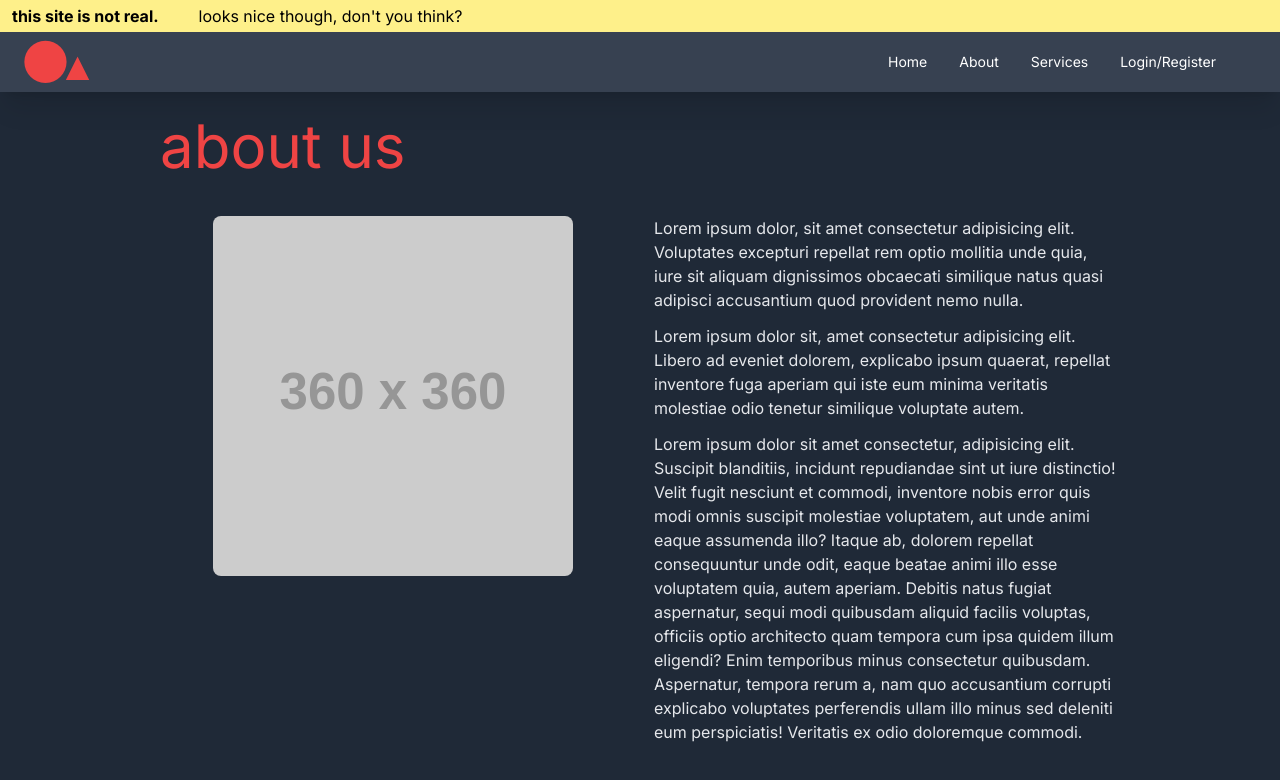
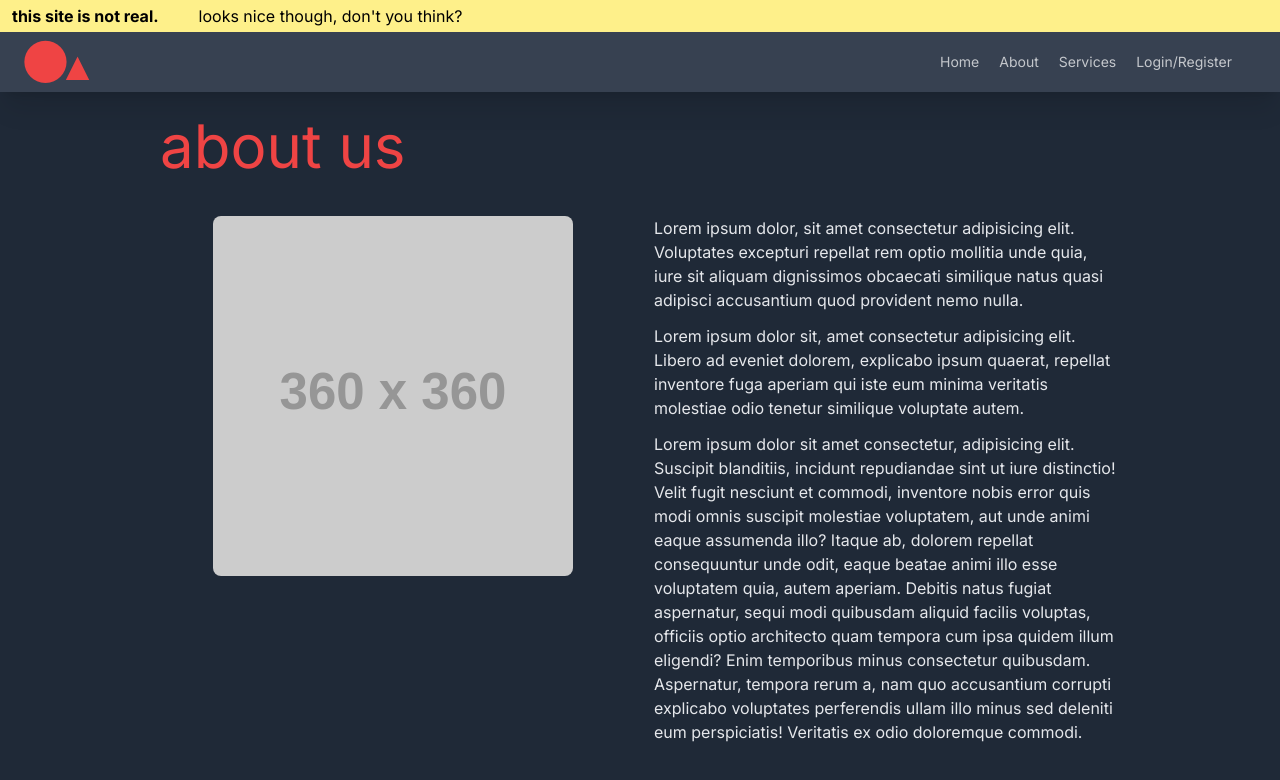
Before and after one commit to Allie-Howe/rockpunk, a Next.js app: page /about in a window 1280 px wide. Shown: the top 780 px of the page. Built offline with nearby package versions, Linux system fonts and the light colour scheme; a web font is replaced by a local one.

Commit message:
no margin on navlink

```diff
--- a/src/app/Nav.tsx
+++ b/src/app/Nav.tsx
@@ -52,7 +52,7 @@ export const Nav = () => {
             </div>
           </div>
           <div className={`${visibility} items-center md:flex`}>
-            <div className="flex flex-col md:flex-row md:mx-6">
+            <div className="flex flex-col md:flex-row md:mx-6 md:gap-5">
               <NavLink href='/'>Home</NavLink>
               <NavLink href='/about'>About</NavLink>
               <NavLink href='/services'>Services</NavLink>
--- a/src/app/components/NavLink.tsx
+++ b/src/app/components/NavLink.tsx
@@ -1,9 +1,9 @@
 import Link, { LinkProps } from 'next/link'
 import { PropsWithChildren } from 'react'
 
-export const NavLink = ({children, ...props}: PropsWithChildren<LinkProps>) => {
+export const NavLink = ({children, className, ...props}: PropsWithChildren<LinkProps & {className?: string}>) => {
   return (<Link
-    className={`my-1 text-sm hover:text-red-500 md:mx-4 md:my-0`}
+    className={`opacity-70 my-1 text-sm hover:text-red-500 md:my-0 ${className}`}
     {...props}
   >
     {children}
```
